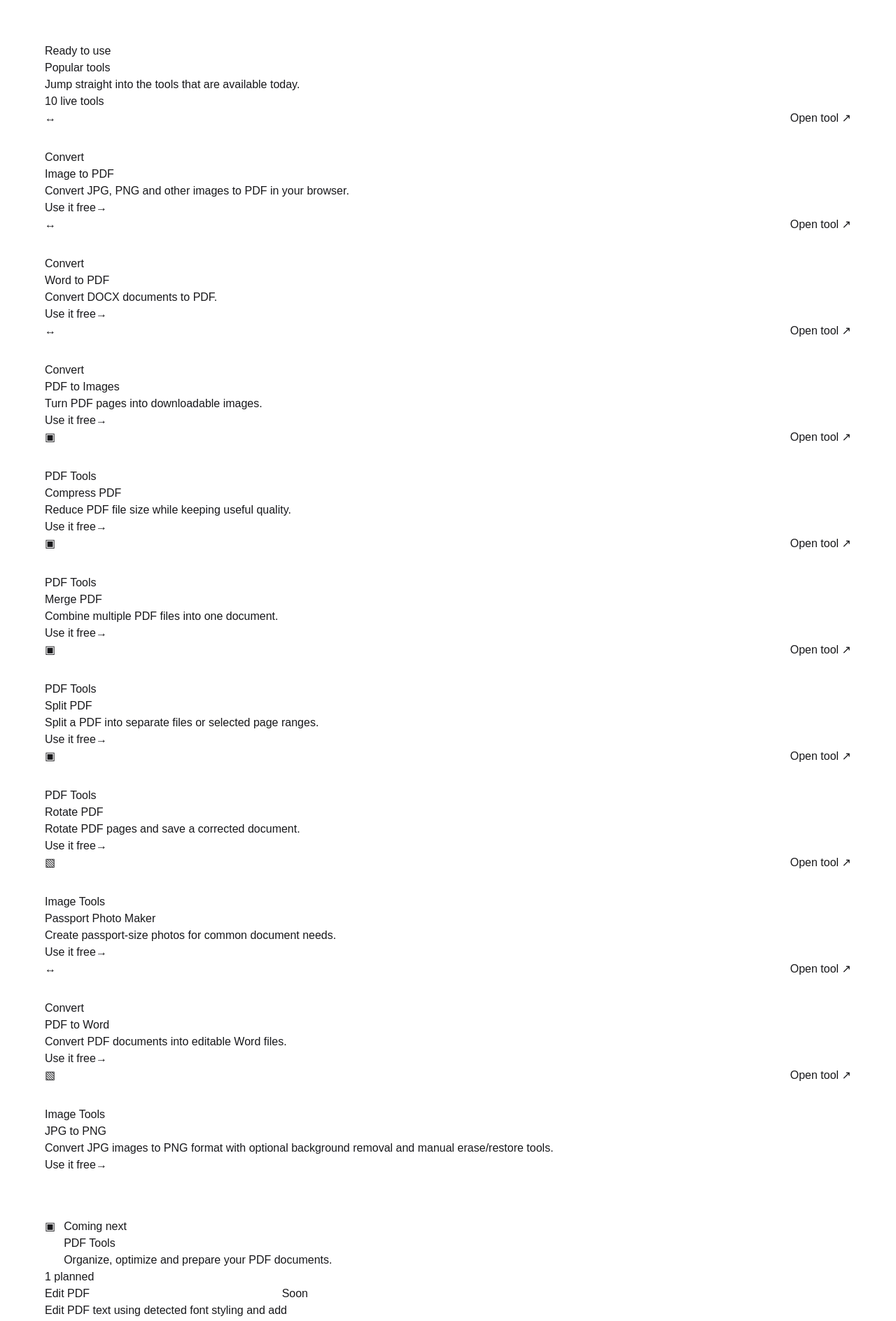
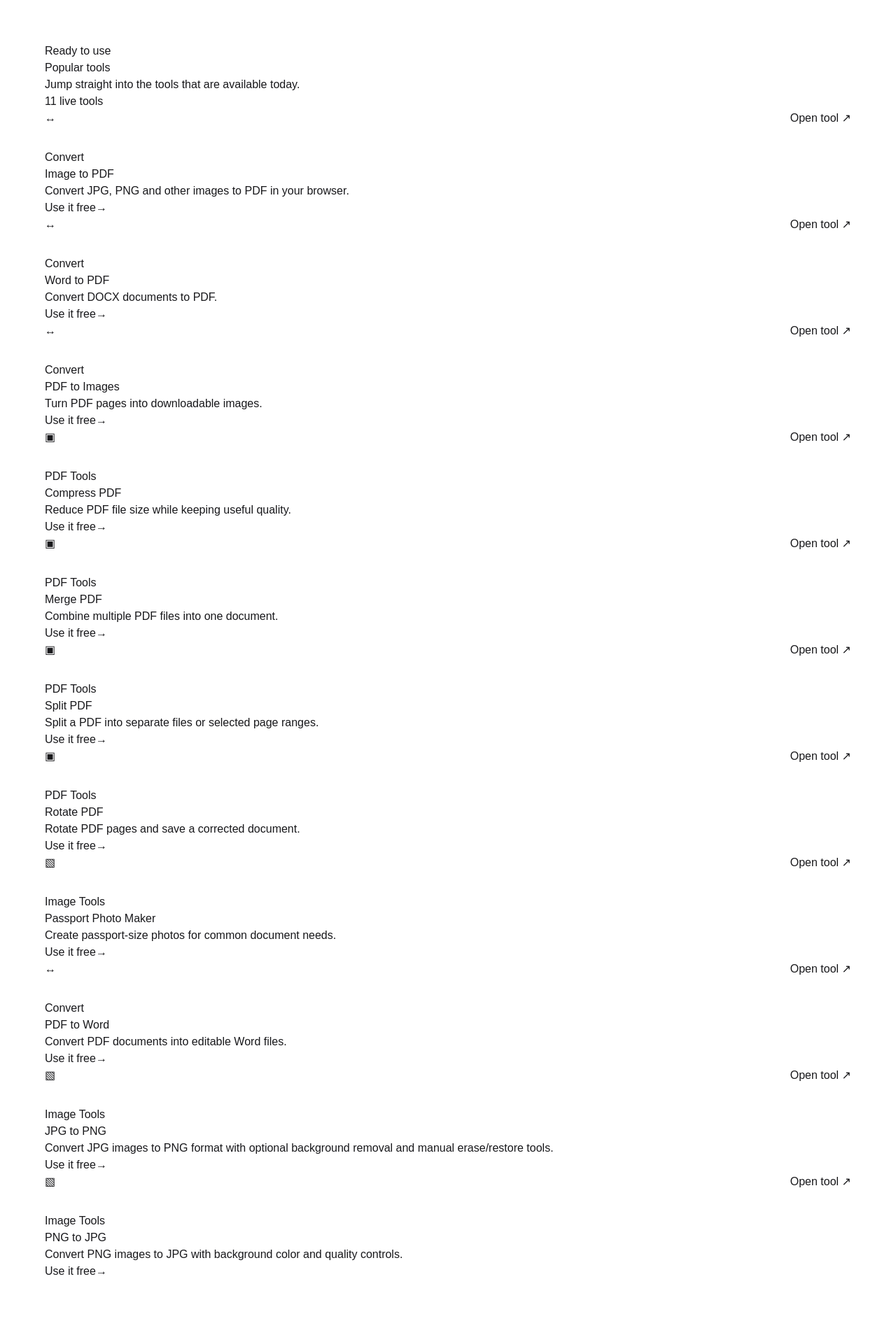
Before and after one commit to upendra701/makeudocs, a Next.js app: page /tools in a window 1280 px wide. Shown: the part 640-2528 px from the top of the page at 70% size. Built offline with nearby package versions, Linux system fonts and the light colour scheme.

Commit message:
Enable PNG to JPG tool

```diff
--- a/app/data/tools.ts
+++ b/app/data/tools.ts
@@ -19,10 +19,10 @@ export const tools: Tool[] = [
   { name: "Passport Photo Maker", description: "Create passport-size photos for common document needs.", href: "/passport-photo", category: "Image Tools", status: "available" },
   { name: "PDF to Word", description: "Convert PDF documents into editable Word files.", href: "/pdf-to-word", category: "Convert", status: "available" },
   { name: "JPG to PNG", description: "Convert JPG images to PNG format with optional background removal and manual erase/restore tools.", href: "/jpg-to-png", category: "Image Tools", status: "available" },
+  { name: "PNG to JPG", description: "Convert PNG images to JPG with background color and quality controls.", href: "/png-to-jpg", category: "Image Tools", status: "available" },
   { name: "Edit PDF", description: "Edit PDF text using detected font styling and add text directly on pages.", href: "/edit-pdf", category: "PDF Tools", status: "coming-soon" },
   { name: "PDF to Excel", description: "Extract useful PDF tables into Excel format.", href: "/pdf-to-excel", category: "Convert", status: "coming-soon" },
   { name: "PDF to PowerPoint", description: "Convert PDF content into presentation slides.", href: "/pdf-to-ppt", category: "Convert", status: "coming-soon" },
-  { name: "PNG to JPG", description: "Convert PNG images to JPG format.", href: "/png-to-jpg", category: "Image Tools", status: "coming-soon" },
   { name: "Image Compressor", description: "Reduce image file size for sharing and uploads.", href: "/compress-image", category: "Image Tools", status: "coming-soon" },
   { name: "OCR", description: "Extract text from scanned documents and images.", href: "/ocr", category: "AI Tools", status: "coming-soon" },
   { name: "Chat with PDF", description: "Ask questions and get answers from your documents.", href: "/chat-pdf", category: "AI Tools", status: "coming-soon" },
```
